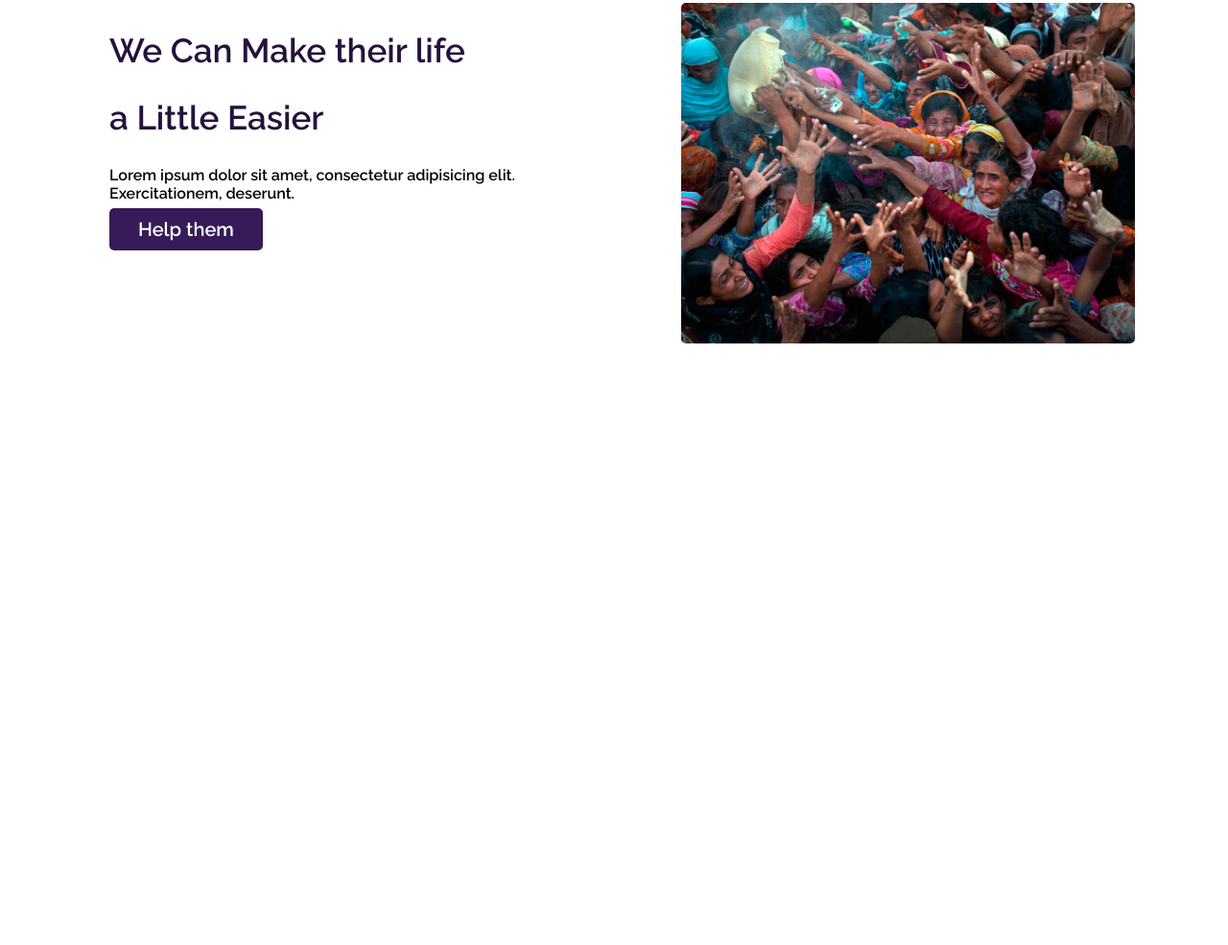
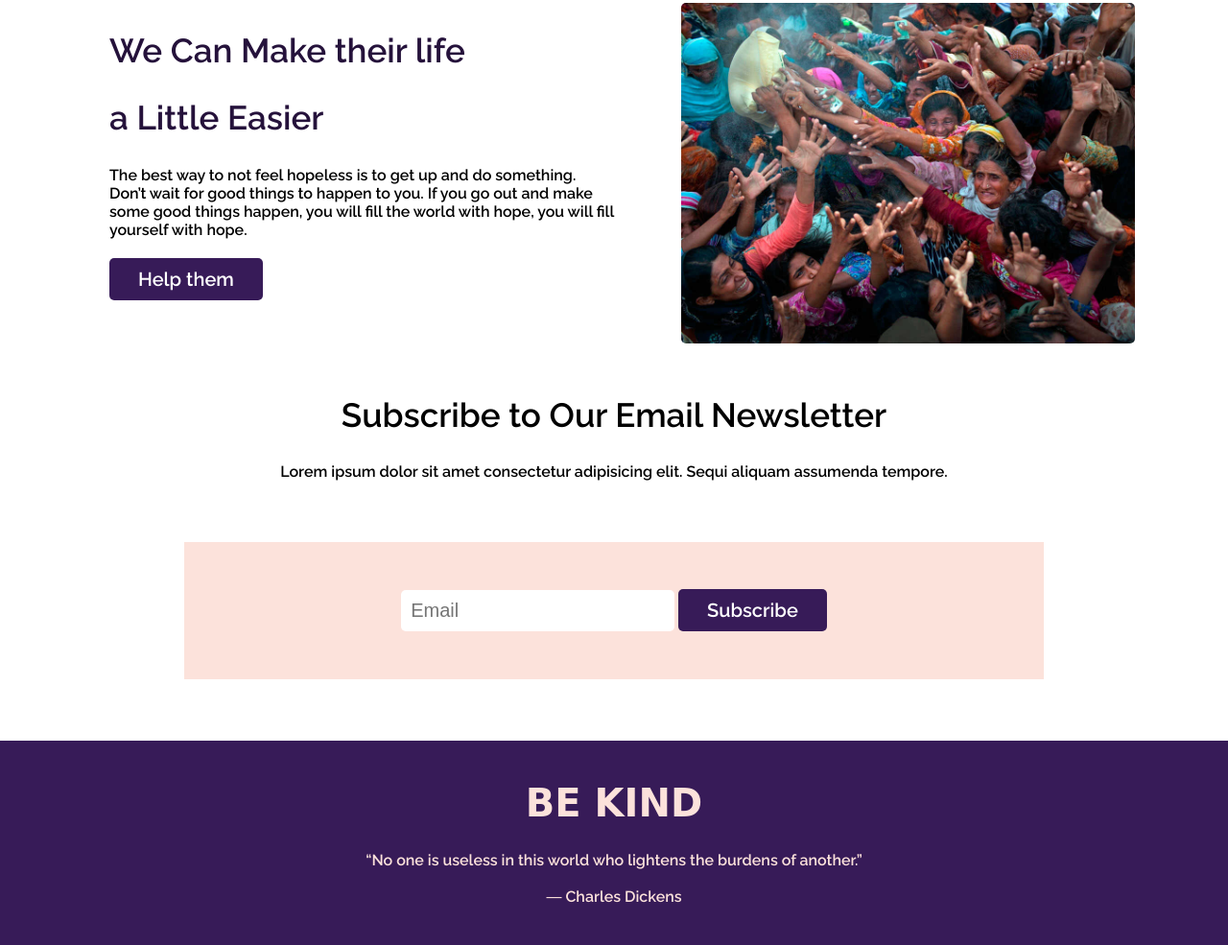
Before and after one commit to KorshedAhmed/donation-site, a plain HTML site: page index.html in a window 1280 px wide. Shown: the part 1627-2612 px from the top of the page at 96% size. Before the commit the page ends 2039 px from the top, so only its background shows below. Drawn offline with Linux system fonts and the light colour scheme; a web font is replaced by a local one.

Commit message:
almost finished

```diff
--- a/index.html
+++ b/index.html
@@ -10,6 +10,10 @@
     <link rel="preconnect" href="https://fonts.googleapis.com">
     <link rel="preconnect" href="https://fonts.gstatic.com" crossorigin>
     <link href="https://fonts.googleapis.com/css2?family=Raleway:wght@600&display=swap" rel="stylesheet">
+
+    <link rel="preconnect" href="https://fonts.googleapis.com">
+    <link rel="preconnect" href="https://fonts.gstatic.com" crossorigin>
+    <link href="https://fonts.googleapis.com/css2?family=DynaPuff:wght@700&display=swap" rel="stylesheet">
 
     <!-- syle sheet  -->
     <link rel="stylesheet" href="style.css">
@@ -73,14 +77,32 @@
         <div class="half-width">
             <h1>We Can Make their life</h1>
             <h1>a Little Easier</h1>
-            <p>Lorem ipsum dolor sit amet, consectetur adipisicing elit. Exercitationem, deserunt.</p>
+            <p>The best way to not feel hopeless is to get up and do something. Don’t wait for good things to happen to
+                you. If you go out and make some good things happen, you will fill the world with hope, you will fill
+                yourself with hope.</p>
             <a class="btn-style" href="#">Help them</a>
         </div>
         <div class="half-width">
             <img src="images/donation6.jpg" alt="">
         </div>
     </section>
+    <section class="email-section">
+        <h1>Subscribe to Our Email Newsletter</h1>
+        <p>Lorem ipsum dolor sit amet consectetur adipisicing elit. Sequi aliquam assumenda tempore.</p>
+        <div class="email-field">
+            <form>
+                <input type="email" name="email-field" id="" placeholder="Email">
+                <a class="btn-style" href="#">Subscribe</a>
+            </form>
+        </div>
+    </section>
 
 </body>
+<footer>
+    <h1>BE KIND</h1>
+    <p>“No one is useless in this world who lightens the burdens of another.”
+        <br> <br> ― Charles Dickens
+    </p>
+</footer>
 
 </html>
--- a/style.css
+++ b/style.css
@@ -123,8 +123,41 @@ section {
     color: #25123b;
 }
 
+.half-width p {
+    margin: 30px 0;
+}
+
 .half-width img {
     width: 90%;
     margin-left: 20px;
     border-radius: 5px;
 }
+
+.email-section {}
+
+
+.email-field {
+    background-color: #FCE2DB;
+    margin: 5% 15%;
+    padding: 50px 0px;
+}
+
+.email-field input {
+    border: none;
+    padding: 10px 10px;
+    font-size: 20px;
+    border-radius: 5px;
+}
+
+
+footer {
+    text-align: center;
+    background-color: #371B58;
+    color: #FCE2DB;
+    padding: 15px 0 25px 0;
+}
+
+footer h1 {
+    font-family: 'DynaPuff', cursive;
+    font-size: 40px;
+}
```
